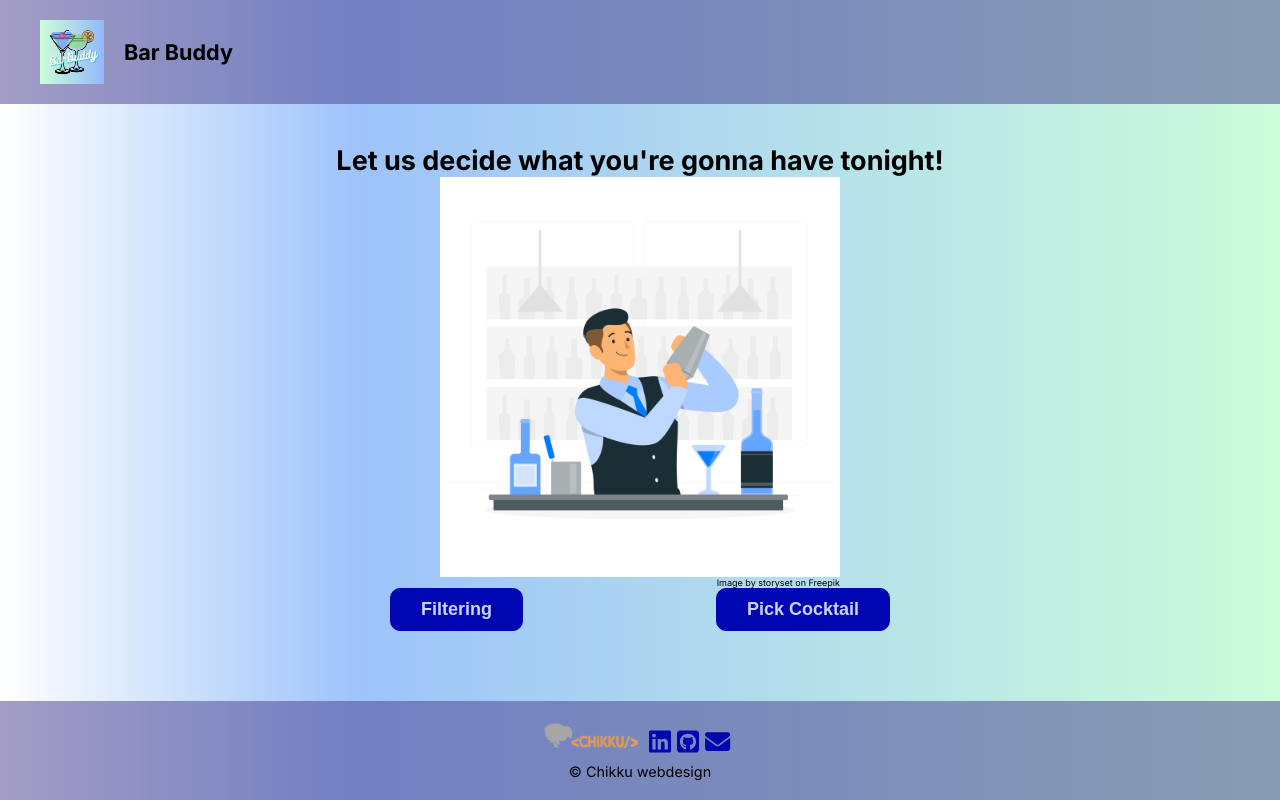
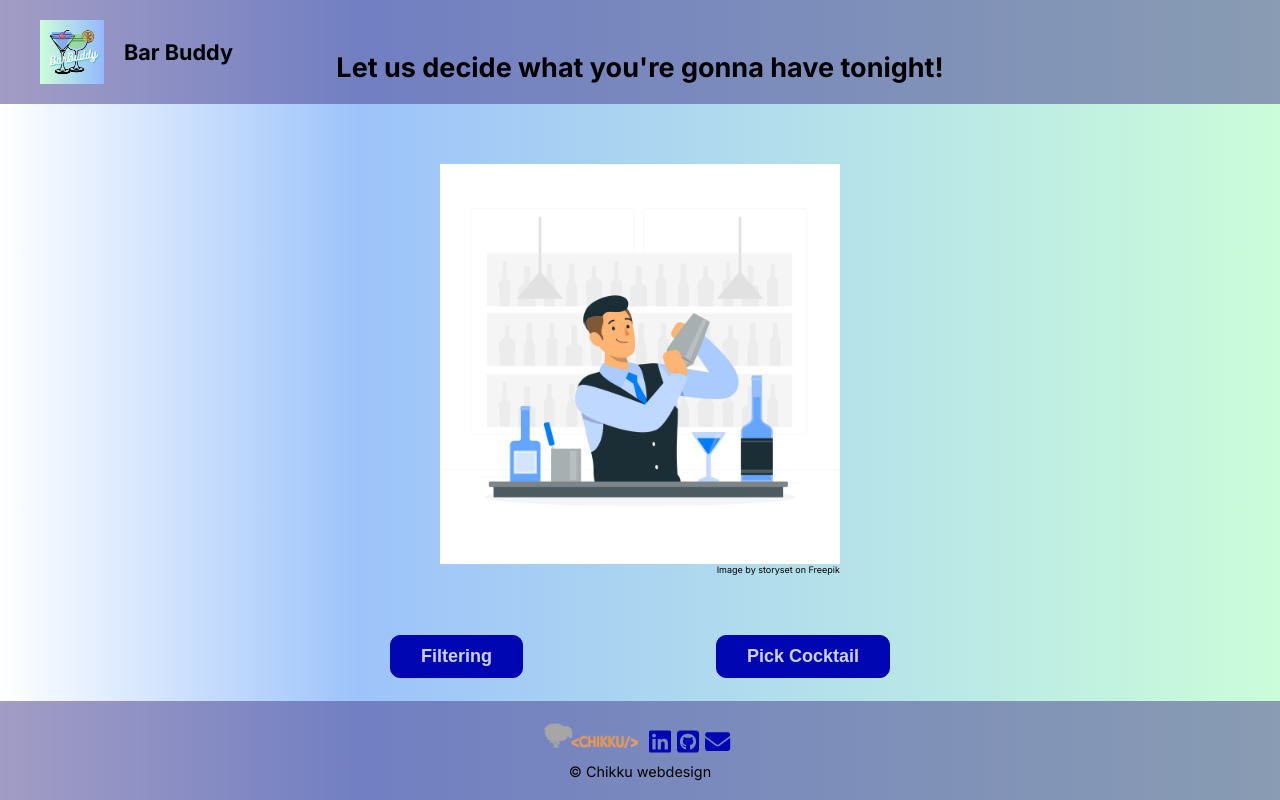
Before and after one commit to Sozai83/Project5_PartyBuddy, a Next.js app: page / in a window 1280 px wide. Built offline with nearby package versions, Linux system fonts and the light colour scheme.

Commit message:
CSS - Adjusted CSS

```diff
--- a/src/app/components/lottery/lottery/Lottery.module.scss
+++ b/src/app/components/lottery/lottery/Lottery.module.scss
@@ -2,11 +2,12 @@
     display: flex;
     flex-direction: column;
     align-items: center;
-    justify-content: space-around;
+    justify-content: center;
     height:calc(100vh - 280px);
 
     h1{
         margin-top: 40px;
+        margin-bottom: 20px;
     }
 
     h2{
@@ -18,6 +19,7 @@
         display: flex;
         flex-direction: column;
         align-items: center;
+        margin: 60px 0;
 
         sup{
             width: 100%;
--- a/src/app/components/lottery/recipe/Recipe.module.scss
+++ b/src/app/components/lottery/recipe/Recipe.module.scss
@@ -5,6 +5,7 @@
     justify-content: center;
     margin-top: 40px;
     padding-bottom: 120px;
+    min-height:calc(100vh - 280px);
 
     .top{
         h1{
@@ -59,7 +60,7 @@
     }
 
     .recipe{
-        margin-top: 20px;
+        margin: 30px 0;
         width: 100%;
         max-width: 600px;
         text-align: left;
```
